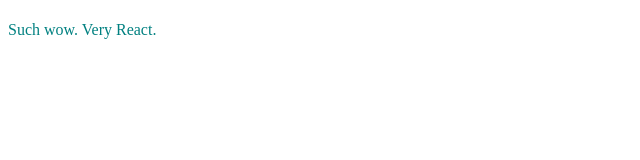
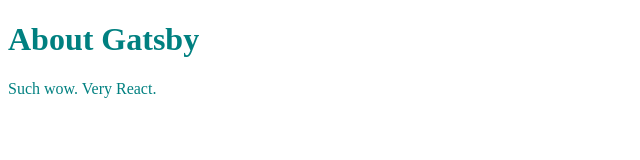
Before and after one commit to devrhythm/learing-gatsby-bluiding-block, a Gatsby site: page /about in a window 1280 px wide. Shown: the whole page, without its empty margins (0-640 px from the left). Built offline with nearby package versions, Linux system fonts and the light colour scheme; Gatsby itself is replaced by a stand-in of ours.

Commit message:
Put props headerText as about page

```diff
--- a/src/pages/about.js
+++ b/src/pages/about.js
@@ -3,7 +3,7 @@
 
 export default () => (
   <div style={{ color: `teal` }}>
-    <Header />
+    <Header headerText="About Gatsby" />
     <p>Such wow. Very React.</p>
   </div>
 )
```
